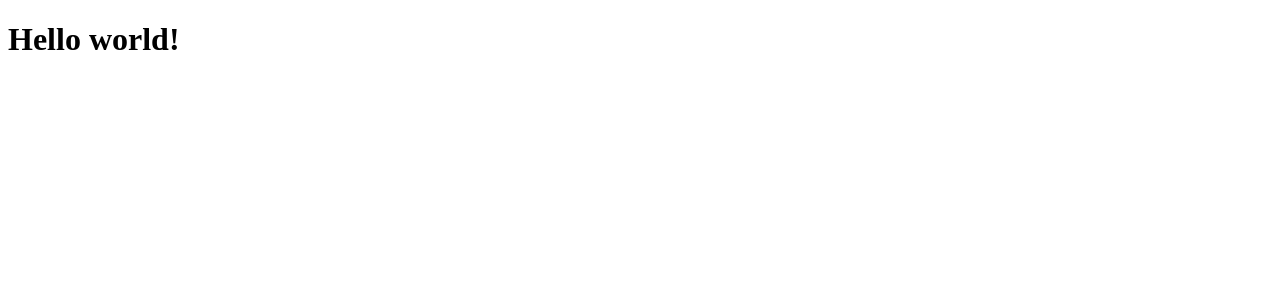
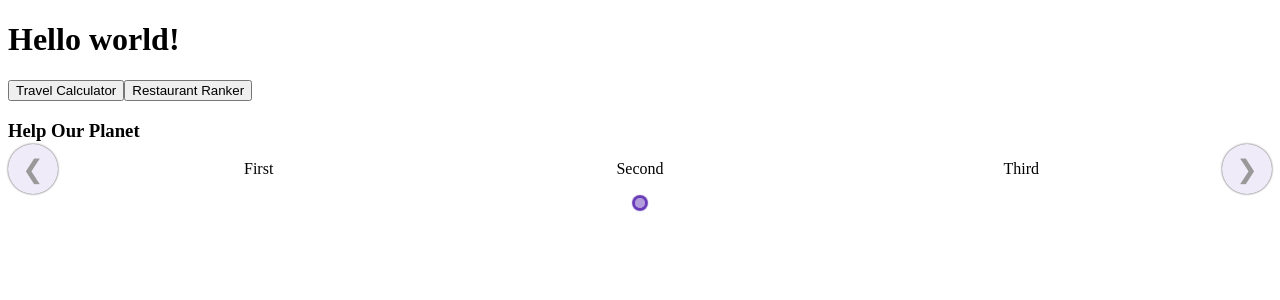
Before and after one commit to acyg2212/zero-carbon, a React (Create React App) app in the folder zero-carbon/: page / in a window 1280 px wide. Shown: the top 300 px of the page. Built offline with nearby package versions, Linux system fonts and the light colour scheme.

Commit message:
basic functionality

```diff
--- a/zero-carbon/src/App.js
+++ b/zero-carbon/src/App.js
@@ -1,8 +1,12 @@
 import React from 'react';
+import SplashPage from './components/SplashPage';
 
 function App() {
   return (
-    <h1>Hello world!</h1>
+    <div>
+      <h1>Hello world!</h1>
+      <SplashPage />
+    </div>
   );
 }
 
--- /dev/null
+++ b/zero-carbon/src/components/Modals/RestaurantRanker.js
@@ -0,0 +1,12 @@
+import React from 'react';
+
+const RestaurantRanker = () => {
+
+    return (
+        <div>
+            Restaurants
+        </div>
+    )
+}
+
+export default RestaurantRanker;
--- /dev/null
+++ b/zero-carbon/src/components/Modals/TravelCalculator.js
@@ -0,0 +1,12 @@
+import React from 'react';
+
+const TravelCalculator = () => {
+
+    return (
+        <div>
+            Calculator
+        </div>
+    )
+}
+
+export default TravelCalculator;
--- /dev/null
+++ b/zero-carbon/src/components/SplashPage.js
@@ -0,0 +1,70 @@
+import React, { useState } from 'react';
+import Modal from 'react-modal';
+import Carousel from 'react-elastic-carousel'
+import TravelCalculator from './Modals/TravelCalculator';
+import RestaurantRanker from './Modals/RestaurantRanker';
+
+const customStyles = {
+    content: {
+        top: '50%',
+        left: '50%',
+        right: 'auto',
+        bottom: 'auto',
+        marginRight: '-50%',
+        transform: 'translate(-50%, -50%)',
+        width: '610px',
+        height: '600px',
+        borderRadius: "30px",
+        display: "flex",
+        flexDirection: "column",
+        // justifyContent: "center",
+        marginTop: "40px"
+    }
+};
+
+const SplashPage = () => {
+
+    const [modal, setModal] = useState('')
+    const [show, setShow] = useState(false)
+
+    const clickHandler = (e) => {
+        setModal(e.target.value)
+        setShow("true")
+    }
+
+    const handleClose = () => {
+        setShow(false);
+        setModal('');
+    }
+
+    const breakPoints = [
+        { width: 500, itemsToShow: 1 },
+        { width: 1000, itemsToShow: 3 },
+        { width: 1200, itemsToShow: 4 }
+    ]
+
+    return (
+        <div>
+            <Modal
+                isOpen={show}
+                onRequestClose={handleClose}
+                style={customStyles}
+                contentLabel='Modal'>
+                {modal === 'restaurant' ? <RestaurantRanker /> : <TravelCalculator />}
+                <div>Hello Pollution</div>
+            </Modal>
+            <button onClick={clickHandler} value="travel">Travel Calculator</button>
+            <button onClick={clickHandler} value="restaurant">Restaurant Ranker</button>
+            <h3>Help Our Planet</h3>
+            <Carousel breakPoints={breakPoints}>
+                <div>First</div>
+                <div>Second</div>
+                <div>Third</div>
+
+            </Carousel>
+        </div>
+    )
+
+}
+
+export default SplashPage;
```
Also changed, not shown: 2 other files (tests, documents, lock files or other folders).
